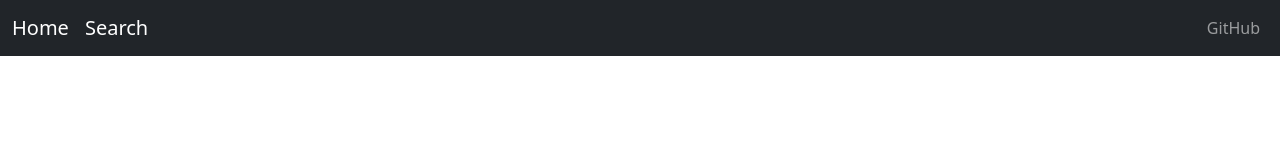
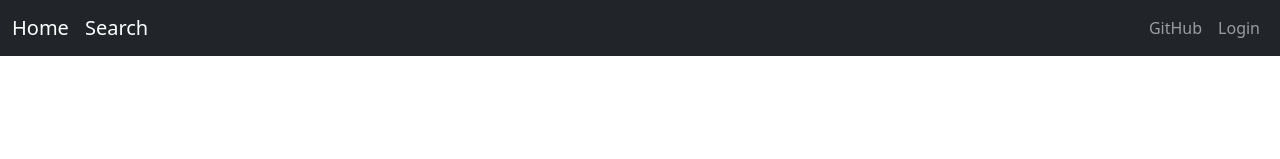
Before and after one commit to alekseipot/invest-signals, a React (Create React App) app in the folder frontend/: page / in a window 1280 px wide. Shown: the top 159 px of the page. Built offline with nearby package versions, Linux system fonts and the light colour scheme.

Commit message:
add link to menu

```diff
--- a/frontend/src/components/AppNavbar.js
+++ b/frontend/src/components/AppNavbar.js
@@ -1,10 +1,25 @@
-import React, { useState } from 'react';
+import React, {useEffect, useState} from 'react';
 import { Collapse, Nav, Navbar, NavbarBrand, NavbarToggler, NavItem, NavLink } from 'reactstrap';
-import { Link } from 'react-router-dom';
+import {Link, useNavigate} from 'react-router-dom';
 
 const AppNavbar = () => {
 
     const [isOpen, setIsOpen] = useState(false);
+    const [isAuthenticated, setIsAuthenticated] = useState(false);
+    const navigate = useNavigate();
+
+    useEffect(() => {
+        // Check if a JWT token exists in localStorage to determine if the user is logged in
+        const token = localStorage.getItem("jwtToken");
+        setIsAuthenticated(!!token);
+    }, []);
+
+    const handleLogout = () => {
+        // Remove the token from localStorage and update authentication state
+        localStorage.removeItem("jwtToken");
+        setIsAuthenticated(false);
+        navigate("/"); // Redirect to home after logout
+    };
 
     return (
         <Navbar color="dark" dark expand="md">
@@ -12,10 +27,24 @@ const AppNavbar = () => {
             <NavbarBrand tag={Link} to="/search">Search</NavbarBrand>
             <NavbarToggler onClick={() => { setIsOpen(!isOpen) }}/>
             <Collapse isOpen={isOpen} navbar>
-                <Nav className="justify-content-end" style={{width: "100%"}} navbar>
+                <Nav className="justify-content-end" style={{ width: "100%" }} navbar>
                     <NavItem>
                         <NavLink href="https://github.com/alekseipot/invest-signals">GitHub</NavLink>
                     </NavItem>
+                    {isAuthenticated ? (
+                        <>
+                            <NavItem>
+                                <NavLink tag={Link} to="/dashboard">My Dashboard</NavLink>
+                            </NavItem>
+                            <NavItem>
+                                <NavLink href="#" onClick={handleLogout}>Logout</NavLink>
+                            </NavItem>
+                        </>
+                    ) : (
+                        <NavItem>
+                            <NavLink tag={Link} to="/login">Login</NavLink>
+                        </NavItem>
+                    )}
                 </Nav>
             </Collapse>
         </Navbar>
```
